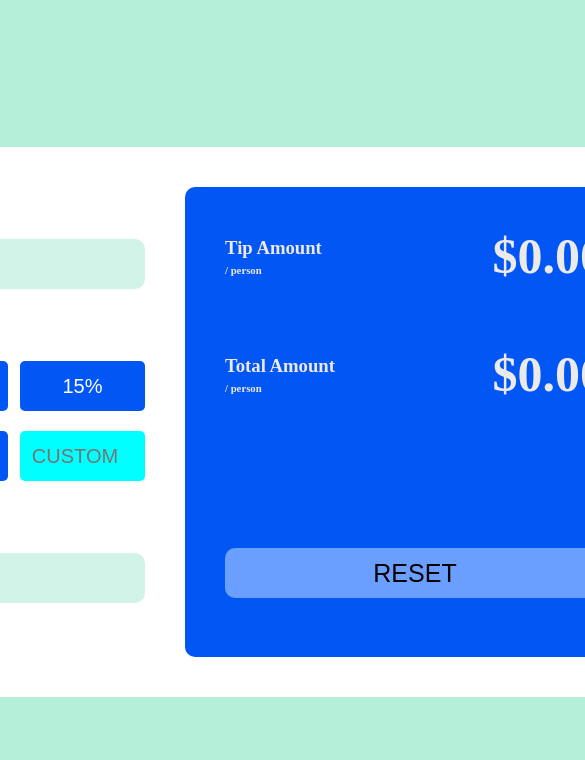
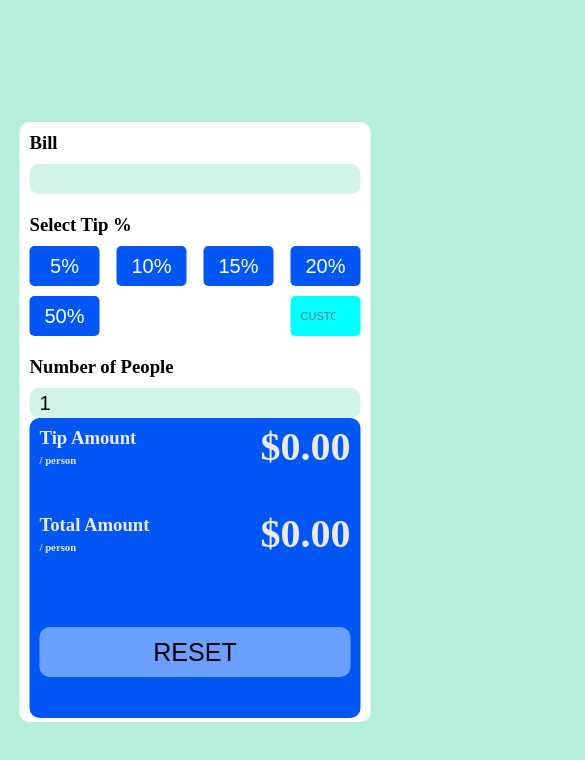
Before and after one commit to devAshutoshmaurya/JavaScript-Project, a plain HTML site: page 21_tip calculator/tip.html in a window 390 px wide. Shown: the top 760 px of the page, 585 px wide, since content can reach past the window. Drawn offline with Linux system fonts and the light colour scheme.

Commit message:
tip calculator

```diff
--- a/21_tip calculator/tip.css
+++ b/21_tip calculator/tip.css
@@ -61,6 +61,7 @@
     border: none;
     background-color: #0156f4;
     color: #fff;
+    cursor: pointer;
 
 }
 
@@ -118,3 +119,94 @@
     cursor: pointer;
     color: black;
 }
+
+
+.activeBtn{
+    background-color: red;
+    color: black;
+}
+
+
+/* responsive */
+
+@media only screen and (max-width:768px){
+
+
+.container{
+    height: 600px;
+    width: 90%;
+    padding: 10px;
+
+    display: flex;
+    flex-wrap: wrap;
+    border-radius: 10px;
+
+    gap: 0px;
+
+}
+.bill{
+    padding: 0 0;
+}
+input{
+    width: 100%;
+    height: 30px;
+    border-radius: 10px;
+    font-size: 20px;
+    margin-top: 10px;
+    text-align: start;
+    padding: 5px 10px;
+
+}
+.tip{
+    width: 100%;
+    display: flex;
+    flex-wrap: wrap;
+    justify-content: space-between;
+    row-gap: 10px;
+
+}
+.select-tip{
+    margin-top: 20px;
+    margin-bottom: 10px;
+}
+.tip button{
+    height: 40px;
+    width: 70px;
+
+}
+.tip input{
+    width: 70px;
+    height: 40px;
+    background-color: aqua;
+    text-align: start;
+    font-size: 11px;
+}
+.tip{
+    margin-bottom: 20px;
+}
+.amount{
+    width: 100%;
+    height: 300px;
+    padding: 5px 10px;
+
+    color: #ece9e9;
+
+}
+.amount-detail{
+    margin-bottom: 40px;
+}
+h6{
+    margin-top: 5px;
+
+}
+h1{
+    font-size: 40px;
+}
+
+.reset{
+    width: 100%;
+    height: 50px;
+    margin-top: 30px;
+
+}
+}
--- a/21_tip calculator/tip.html
+++ b/21_tip calculator/tip.html
@@ -29,7 +29,7 @@
             <h3>Number of People</h3>
 
             <div class="people">
-                <input type="number" class="people-no" value="1">
+                <input type="text" class="people-no">
             </div>
 
         </div>
--- a/21_tip calculator/tip.js
+++ b/21_tip calculator/tip.js
@@ -1,36 +1,67 @@
 let billInput = document.querySelector(".bill-input");
-// console.log(billInput.value)
 let tipBtn = document.querySelectorAll(".btn");
 let customTipValue = document.querySelector(".custom");
 let noOfPeople = document.querySelector(".people-no");
 let tipAmount = document.querySelector("#tip-amount");
 let totalAmount = document.querySelector("#total-amount");
 
-billInput.value = 5.00;
- let bill = parseFloat(billInput);
-console.log(bill)
-// billInput.addEventListener("input", () =>{
-//     let billValue = billInput.value;
-//     console.log(billValue);
-//     calculate();
-// })
 
-// for (const ele of tipBtn) {
-//     console.log(ele.value);
-//     calculate();
-// }
-// noOfPeople.value = 1;
-// noOfPeople.addEventListener("input", () => {
+noOfPeople.value = 1;
+let tipValue = 0;
 
-//     if (noOfPeople.value >= 1) {
-//         calculate();
-//     } else {
 
-//     }
 
-// })
-// function calculate() {
-//     let tip = (billValue * (ele.value / 100)).toFixed(2);
-//      let tipPerPerson = tip / noOfPeople.value;
-//      let totalPerPerson = ((tip + tipPerPerson ) / noOfPeople.value).toFixed(2);
-// }
+billInput.addEventListener("input", () => {
+
+    let calculat = () => {
+        let tip =  ((billInput.value*tipValue)/noOfPeople.value).toFixed(2);
+        // console.log(tip);
+        let x = billInput.value/noOfPeople.value;
+
+        let y = tip/noOfPeople.value;
+
+     let total = (x + y).toFixed(2);
+    //  console.log(total);
+
+        tipAmount.innerHTML = `$${tip}`;
+            totalAmount.innerHTML = `$${total}`;
+
+    }
+    noOfPeople.addEventListener("input", () => {
+       if(noOfPeople.value >= 1){
+        calculat();
+       }
+      })
+
+
+        for (const ele of tipBtn) {
+            // console.dir(ele);
+            ele.addEventListener("click", () => {
+                // ele.classList.add("activeBtn");
+         tipValue =(ele.value/100);
+        calculat();
+
+            })
+        }
+
+        customTipValue.addEventListener("input", () => {
+             tipValue = (customTipValue.value/100);
+            calculat();
+
+        })
+
+     calculat();
+
+});
+
+let resetBtn = document.querySelector(".reset");
+ resetBtn.addEventListener("click", () => {
+    console.log("reset");
+    billInput.value = null;
+    noOfPeople.value = 1;
+    tipAmount.innerHTML = `$0.00`;
+    totalAmount.innerHTML = `$0.00`;
+    // resetBtn.classList.add("activeBtn");
+
+
+ })
```
